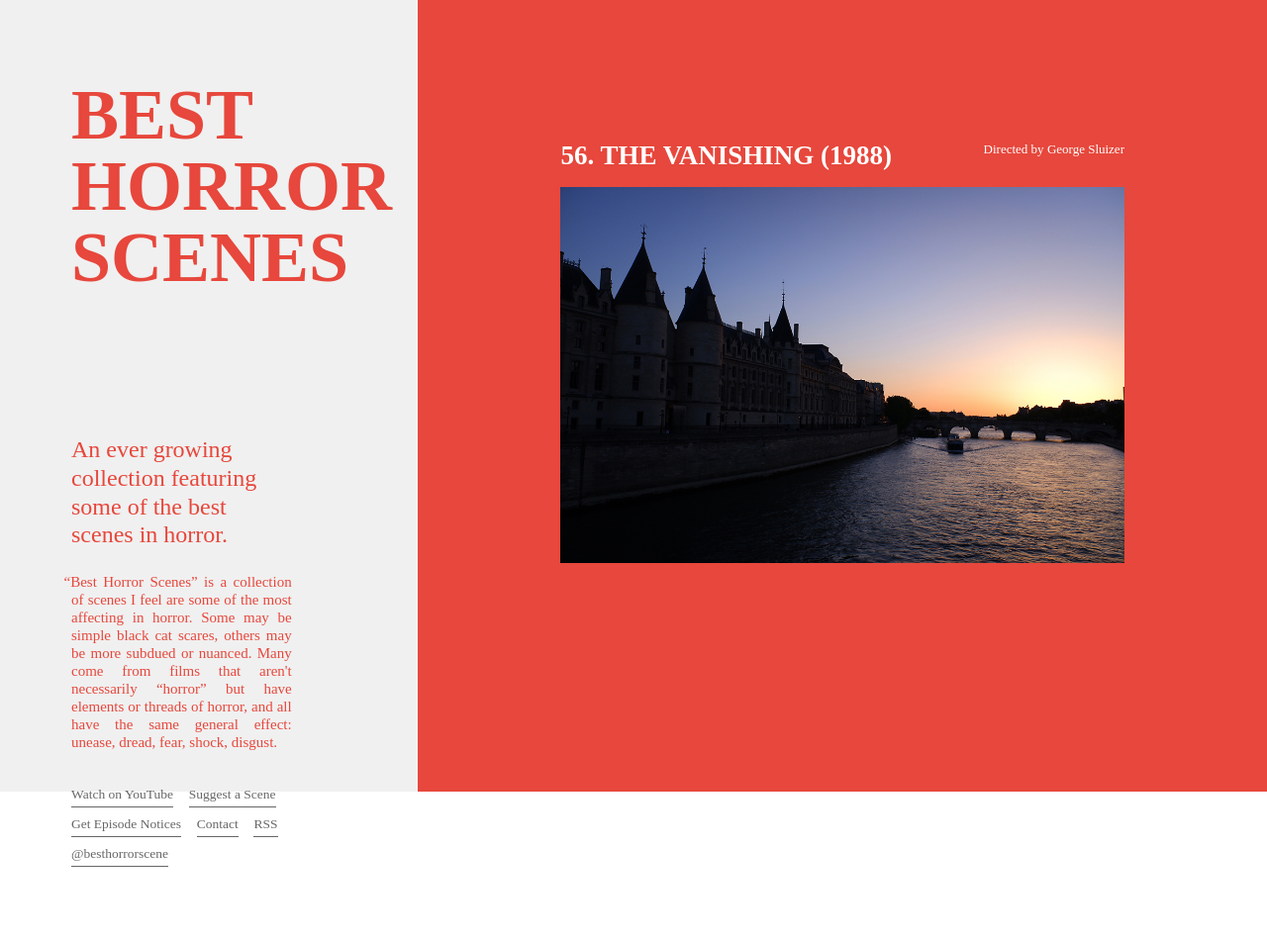
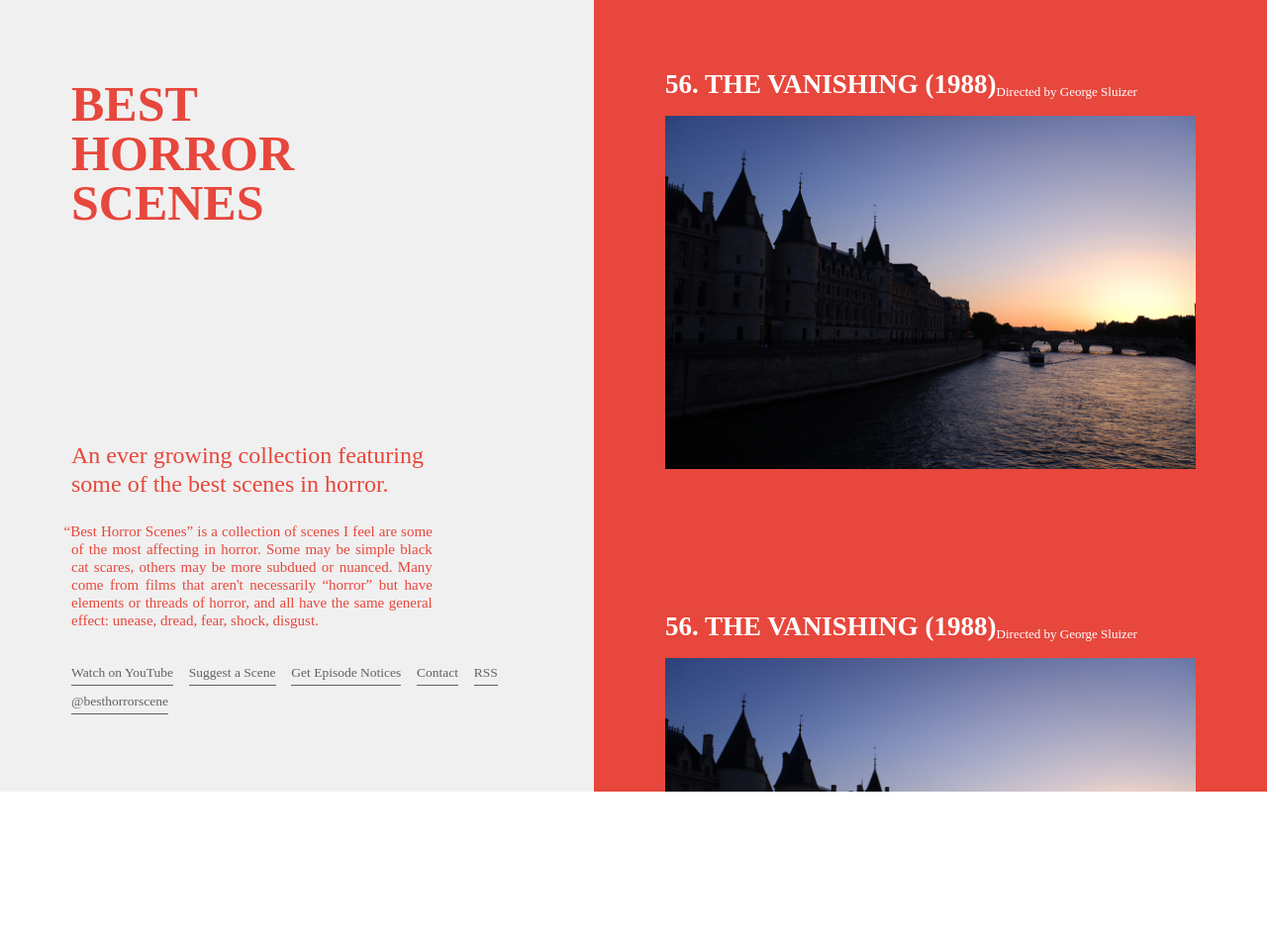
Before and after one commit to KimBiYam/css-practice, a plain HTML site: page best-horror-clone/index.html in a window 1280 px wide. Shown: the whole page at 99% size. After the commit the page ends 800 px from the top, so only its background shows below. Drawn offline with Linux system fonts and the light colour scheme.

Commit message:
Add releative size standard

```diff
--- a/best-horror-clone/index.css
+++ b/best-horror-clone/index.css
@@ -153,7 +153,7 @@ header.main-header div.main-header-title {
 }
 
 header.main-header div.main-header-title > h1 {
-  font-size: 7.2rem;
+  font-size: 5rem;
 }
 
 header.main-header div.main-header-content {
@@ -212,12 +212,12 @@ section.content-wrapper {
 
 article.content {
   color: #ffffff;
-  padding: 144px;
+  padding: 72px;
 }
 
 header.content-header {
   display: flex;
-  justify-content: space-between;
+  align-items: flex-end;
   padding-bottom: 18px;
 }
 
@@ -238,20 +238,52 @@ div.content-image-wrapper > img {
   width: 100%;
 }
 
+@media screen and (min-width: 0) and (max-width: 599px) {
+}
+
+@media screen and (min-width: 600px) {
+}
+
 @media screen and (min-width: 840px) {
   div.container {
     display: flex;
   }
 
+  div.container > main {
+    flex: 1;
+    overflow-y: auto;
+    overflow-x: hidden;
+  }
+
+  header.main-header {
+    width: 420px;
+  }
+
+  article.content {
+    padding: 36px;
+  }
+}
+
+@media screen and (min-width: 1200px) {
+  header.main-header {
+    display: flex;
+    flex-direction: column;
+    width: 600px;
+  }
+
+  article.content {
+    padding: 72px;
+  }
+}
+
+@media screen and (min-width: 1609px) {
   header.main-header {
     display: flex;
     flex-direction: column;
     width: 33%;
   }
 
-  div.container > main {
-    overflow-y: auto;
-    overflow-x: hidden;
-    width: 67%;
+  article.content {
+    padding: 144px;
   }
 }
--- a/best-horror-clone/index.html
+++ b/best-horror-clone/index.html
@@ -79,6 +79,22 @@
             </div>
             <footer class="content-footer"></footer>
           </article>
+          <article class="content">
+            <header class="content-header">
+              <h2>56. THE VANISHING (1988)</h2>
+              <div class="content-header-description">
+                Directed by
+                <strong>George Sluizer</strong>
+              </div>
+            </header>
+            <div class="content-image-wrapper">
+              <img
+                src="./images/video-sample-image.jpeg"
+                alt="video-sample-image"
+              />
+            </div>
+            <footer class="content-footer"></footer>
+          </article>
         </section>
       </main>
     </div>
```
